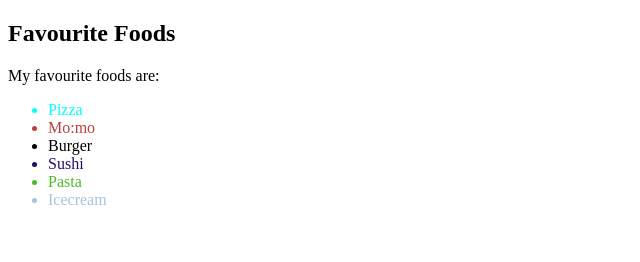
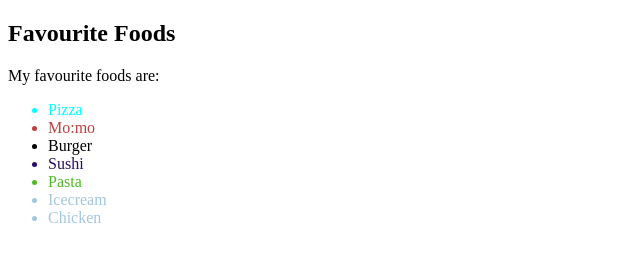
Before and after one commit to ankitagrg/WLiT_git_workshop, a plain HTML site: page index.html in a window 1280 px wide. Shown: the full height of the page, 0-640 px from the left. Drawn offline with Linux system fonts and the light colour scheme.

Commit message:
Added chicken

```diff
--- a/index.html
+++ b/index.html
@@ -16,6 +16,7 @@
         <li style="color: rgb(81, 184, 40); fontsize: 20px;">Pasta</li>
 
         <li style="color: rgb(163, 198, 222); fontsize: 20px;">Icecream</li>
+        <li style="color: rgb(163, 198, 222); fontsize: 20px;">Chicken</li>
 
 
     </ul>
```
